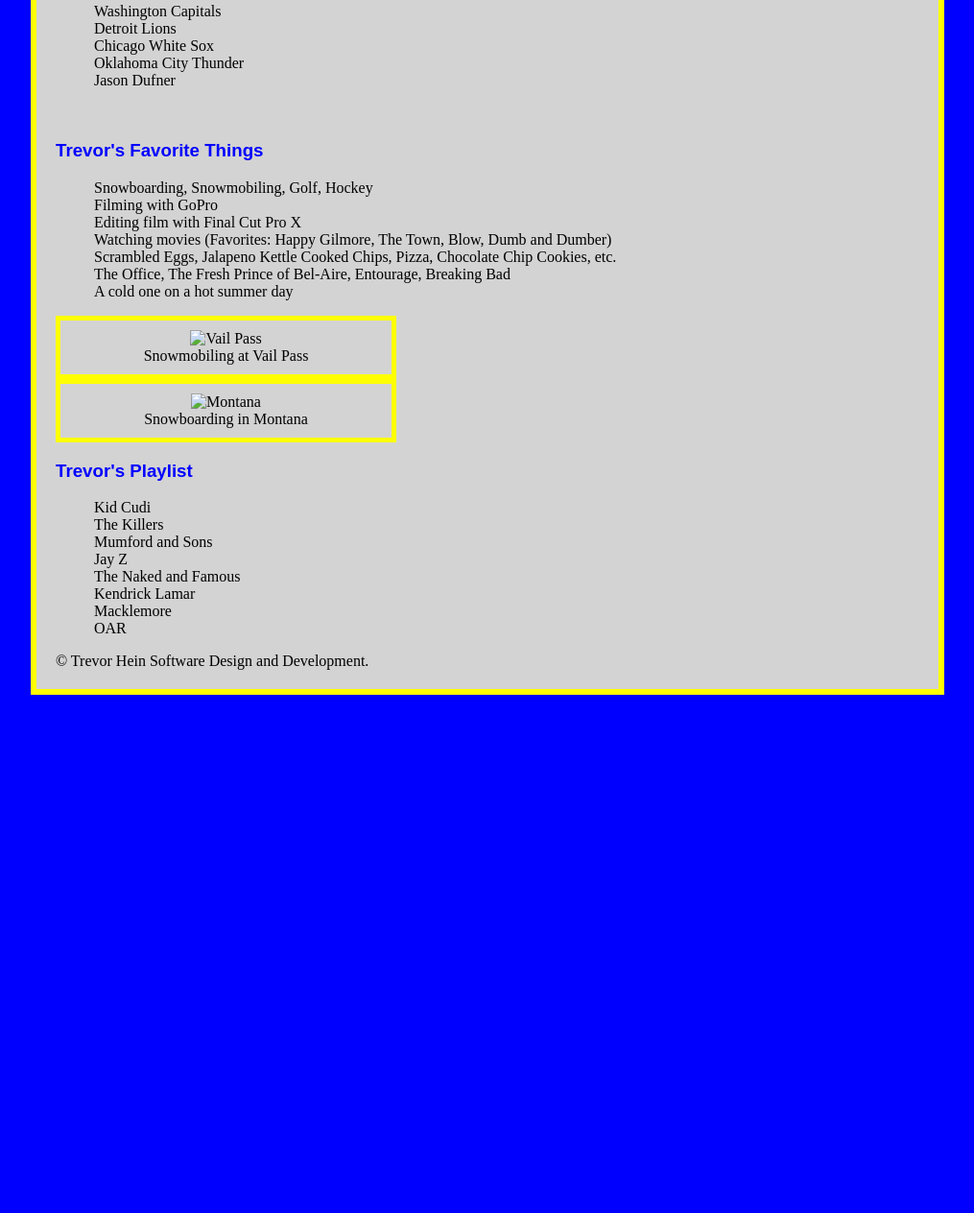
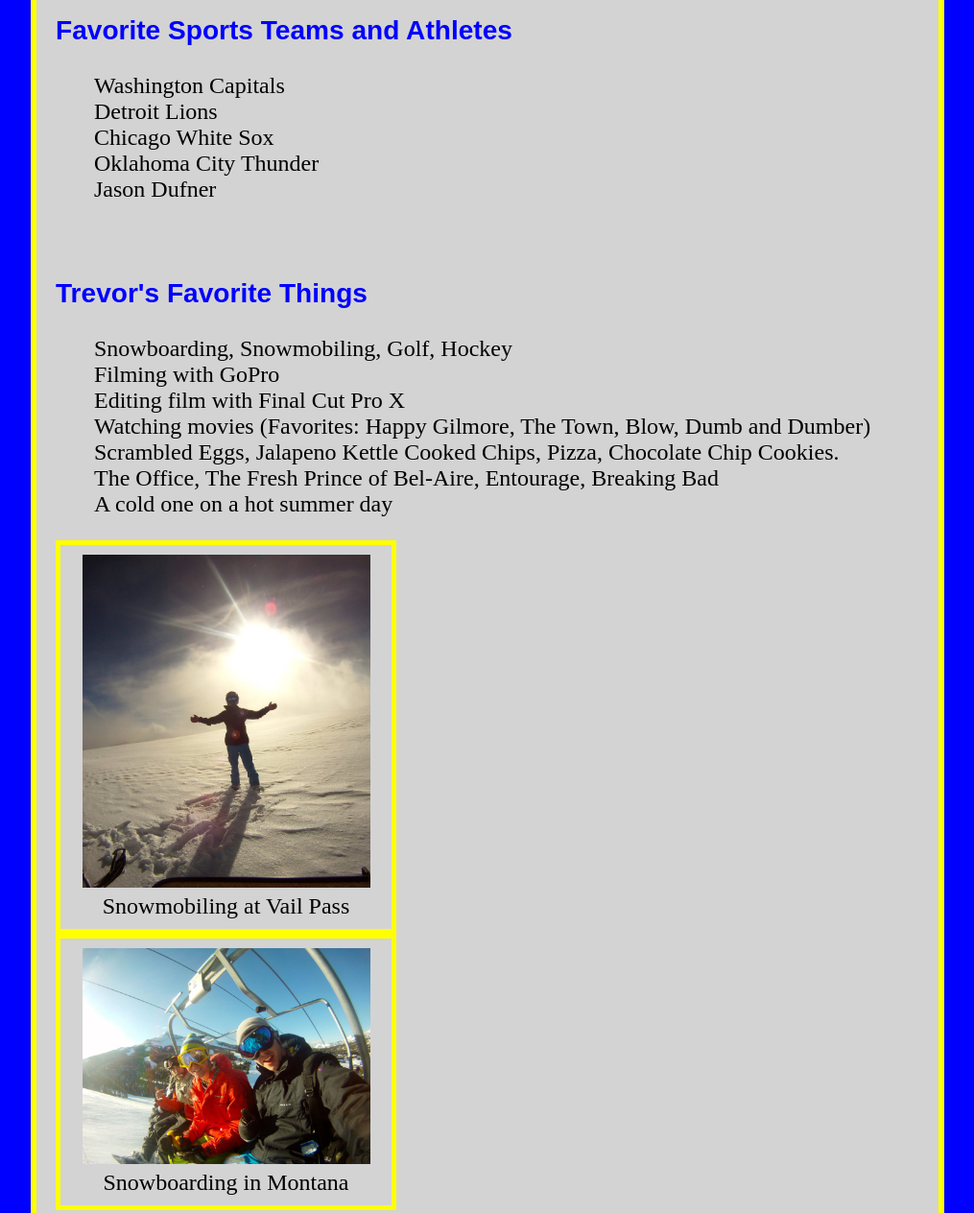
Before and after one commit to TrevorHein1/HW2, a plain HTML site: page index.html in a window 1280 px wide. Shown: the part 636-1900 px from the top of the page at 96% size, without its empty margins (132-1147 px from the left). Before the commit the page ends 1368 px from the top, so only its background shows below. Drawn offline with Linux system fonts and the light colour scheme.

Commit message:
Final Commit All Files

```diff
--- a/index.html
+++ b/index.html
@@ -64,15 +64,15 @@
 		<li> Filming with GoPro </li>
 		<li> Editing film with Final Cut Pro X </li>
 		<li> Watching movies (Favorites: Happy Gilmore, The Town, Blow, Dumb and Dumber) </li>
-		<li> Scrambled Eggs, Jalapeno Kettle Cooked Chips, Pizza, Chocolate Chip Cookies, etc. </li>
+		<li> Scrambled Eggs, Jalapeno Kettle Cooked Chips, Pizza, Chocolate Chip Cookies. </li>
 		<li> The Office, The Fresh Prince of Bel-Aire, Entourage, Breaking Bad </li>
 		<li> A cold one on a hot summer day </li>
 	</ul>
-
+<div id="photos">
 		<div id="photo1"> <img src="./Vail1.jpg" alt="Vail Pass" title="Vail Pass" width="300px" /> <br /><span> Snowmobiling at Vail Pass </span></div>
 
 		<div id="photo2"> <img src="./Montana2.jpg" alt="Montana" title="Montana" width="300px"/> <br /><span> Snowboarding in Montana </span></div>
-
+</div>
 <div>
 	<h3 class="title"> Trevor's Playlist </h3>
 	<ul id="music">
--- /dev/null
+++ b/print.css
@@ -0,0 +1,15 @@
+#resume {border: none; }
+#contacts { text-align: center; color: black; padding-bottom: 5pt; padding-top: 5pt; }
+#contacts  li{ display: inline;  }
+#header2, #footer {display: none; }
+h1 { color: black; text-align: center; padding-top: 0pt; padding-bottom: 0pt; font-family: arial; font-size:22pt; }
+h2 { color: black; font-size: 16pt; }
+h3 { color: black; }
+div { text-align: justify; }
+body
+{ background-color: white; }
+a:link, a:visited {color: black;}
+a:hover, a:active {text-decoration: underline; color: red;}
+ul { margin:0px; padding:0; list-style:none; }
+li { margin-left:10px; margin-bottom:10px; padding:0;  }
+.printonly {display:block;}
--- a/style1.css
+++ b/style1.css
@@ -1,7 +1,7 @@
 body
 {
 	background-color: blue;
-	font-size: 18 pt;
+	font-size: 18pt;
 	font-family: Veranda;
 	text-align: center;
 
@@ -11,7 +11,7 @@ body
 #wrap {background: lightgrey; width:900px; margin:auto; padding:20px; text-align:left; border-left: solid 6px yellow; border-right: solid 6px yellow;
 border-top: solid 6px yellow; border-bottom: solid 6px yellow;  }
 div { background-color:lightgrey; }
-h1.title { font-family:Algerian; text-align:center; margin:1; font-size: 32pt; margin-top: 15px; text-align: center; margin-bottom: 0px;}
+h1.title { font-family:Algerian; text-align:center; margin:1px; font-size: 32pt; margin-top: 15px; text-align: center; margin-bottom: 0px;}
 #header { color: blue; }
 h2.titletop { color: blue; }
 h2.title  {	font-size: 14pt;
@@ -23,7 +23,7 @@ h2.title  {	font-size: 14pt;
 			margin-bottom: 25px;
 									}
 
-h3 { color: blue; font-family: arial; font-weight: bold; text-align: center left; }
+h3 { color: blue; font-family: arial; font-weight: bold; text-align: left; }
 p { color: black; font-size: 12pt; text-align: left; padding-left: 50pt; padding-right: 50pt; }
 ul { list-style: none; }
 a {text-decoration: none; text-align: left; }
@@ -34,6 +34,6 @@ a:hover, a:active {text-decoration: underline; color: red;}
 #nav li { display: inline; padding-right: 15pt; }
 #title li{ text-align: center; float: left; font-size: 14pt; padding-bottom: 1pt; }
 #footer { font-size: 14pt; font-family: arial; color: blue; }
-#photo2{ width:325px; padding:10px; border: solid 5px yellow; margin; 0px; text-align: center; padding-top: 10px; }
-#photo1 { width:325px; padding:10px; border: solid 5px yellow; margin; 0px; text-align: center; padding-top: 10px; padding-bottom: 10px; }
+#photo2{ width:325px; padding:10px; border: solid 5px yellow; text-align: center; padding-top: 10px; }
+#photo1 { width:325px; padding:10px; border: solid 5px yellow; text-align: center; padding-top: 10px; padding-bottom: 10px; }
 #photos { text-align: center; }
--- a/style2.css
+++ b/style2.css
@@ -13,4 +13,4 @@ a:link, a:visited {color: black;}
 a:hover, a:active {text-decoration: underline; color: red;}
 ul { margin:0px; padding:0; list-style:none; }
 li { margin-left:20px; margin-bottom:20px; padding:0;  }
-#footer { color: lightgrey; font-style: arial; text-align: center; font-family: Arial; font-size: 14pt; padding-top: 5pt; }
+#footer { color: lightgrey; text-align: center; font-family: Arial; font-size: 14pt; padding-top: 5pt; }
```
Also changed, not shown: resume.html (+8 -4 lines), Montana2.jpg (added), Vail1.jpg (added), 1 other file.
